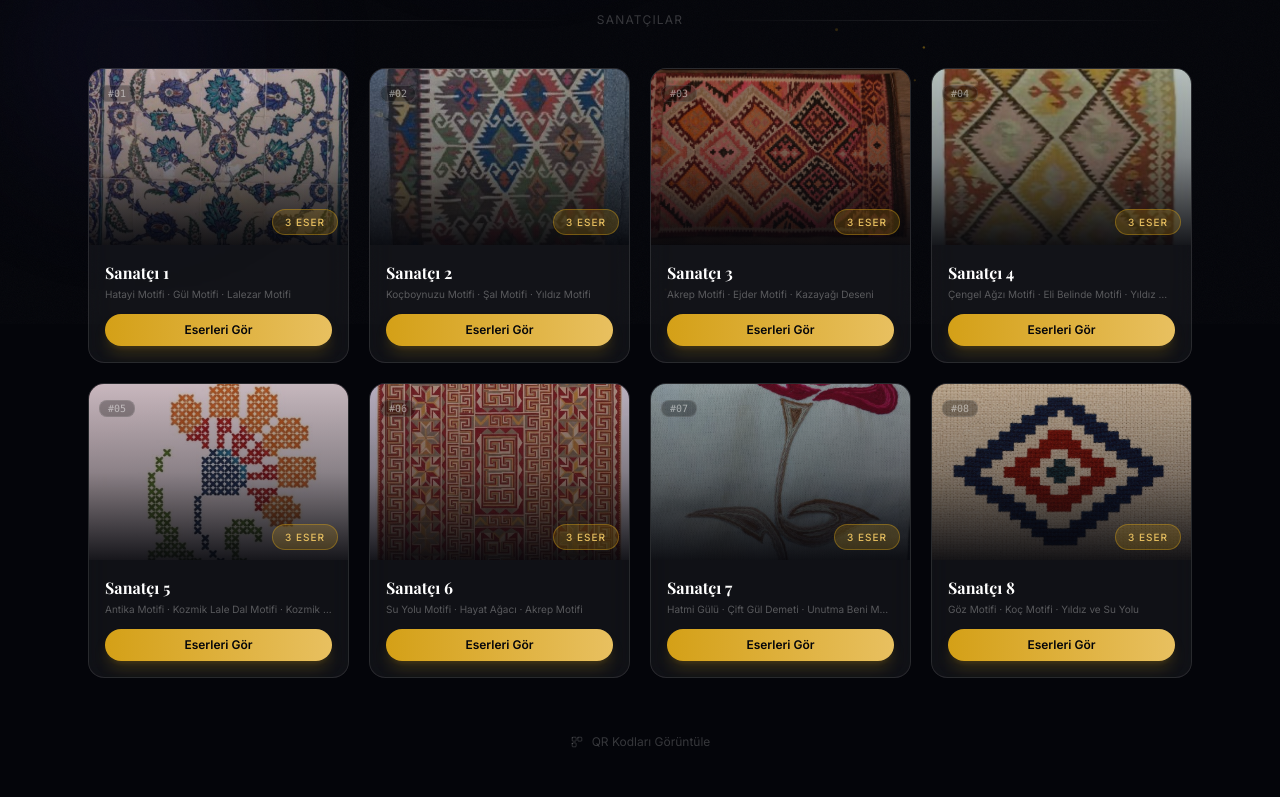
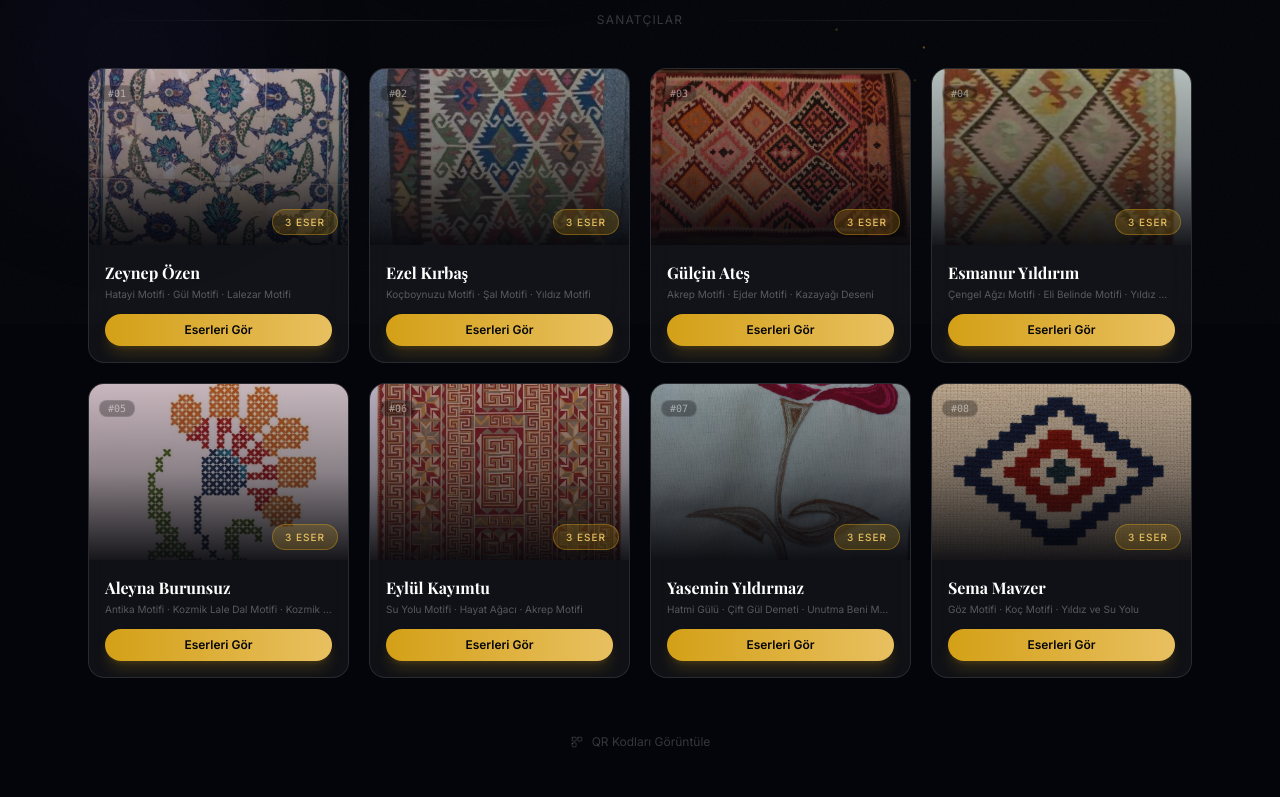
Before and after one commit to ilginyrkci/Sergi, a React (Vite) app: page / in a window 1280 px wide. Shown: the part 476-1273 px from the top of the page. Built offline with nearby package versions, Linux system fonts and the light colour scheme; a web font is replaced by a local one.

Commit message:
feat: add designer and region names to UI from word doc

```diff
--- a/src/data/students.js
+++ b/src/data/students.js
@@ -31,6 +31,8 @@ import yildizsuyolu from '../assets/Yildiz-Su-Yolu.jpeg';
 
 const student1 = {
   id: 1,
+  designer: 'Zeynep Özen',
+  region: 'Marmara Bölgesi',
   works: [
     {
       id: 1,
@@ -85,6 +87,8 @@ const student1 = {
 
 const student2 = {
   id: 2,
+  designer: 'Ezel Kırbaş',
+  region: 'Güneydoğu Anadolu Bölgesi',
   works: [
     {
       id: 1,
@@ -136,6 +140,8 @@ const student2 = {
 
 const student3 = {
   id: 3,
+  designer: 'Gülçin Ateş',
+  region: 'Karadeniz Bölgesi',
   works: [
     {
       id: 1,
@@ -188,6 +194,8 @@ const student3 = {
 
 const student4 = {
   id: 4,
+  designer: 'Esmanur Yıldırım',
+  region: 'Ege Bölgesi',
   works: [
     {
       id: 1,
@@ -238,6 +246,8 @@ const student4 = {
 };
 const student5 = {
   id: 5,
+  designer: 'Aleyna Burunsuz',
+  region: 'Marmara Bölgesi',
   works: [
     {
       id: 1,
@@ -290,6 +300,8 @@ const student5 = {
 
 const student6 = {
   id: 6,
+  designer: 'Eylül Kayımtu',
+  region: 'Akdeniz Bölgesi',
   works: [
     {
       id: 1,
@@ -341,6 +353,8 @@ const student6 = {
 
 const student7 = {
   id: 7,
+  designer: 'Yasemin Yıldırmaz',
+  region: 'Marmara Bölgesi',
   works: [
     {
       id: 1,
@@ -392,6 +406,8 @@ const student7 = {
 
 const student8 = {
   id: 8,
+  designer: 'Sema Mavzer',
+  region: 'Karadeniz Bölgesi',
   works: [
     {
       id: 1,
--- a/src/pages/HomePage.jsx
+++ b/src/pages/HomePage.jsx
@@ -132,7 +132,7 @@ function StudentCard({ student, index }) {
         {previewWork?.image ? (
           <img
             src={previewWork.image}
-            alt={`Sanatçı ${student.id} önizleme`}
+            alt={`${student.designer || `Sanatçı ${student.id}`} önizleme`}
             className="w-full h-full object-cover transition-transform duration-700 group-hover:scale-110 opacity-70"
           />
         ) : (
@@ -158,7 +158,7 @@ function StudentCard({ student, index }) {
       <div className="p-4 flex flex-col gap-3">
         <div>
           <h2 className="font-display text-base font-bold text-white group-hover:text-gold-300 transition-colors">
-            Sanatçı {student.id}
+            {student.designer || `Sanatçı ${student.id}`}
           </h2>
           <p className="text-white/30 text-[10px] mt-0.5 truncate">
             {student.works.map((w) => w.title).join(' · ')}
--- a/src/pages/QRPrintPage.jsx
+++ b/src/pages/QRPrintPage.jsx
@@ -125,7 +125,7 @@ export default function QRPrintPage() {
             <div key={`print-${student.id}-${work.id}`} className="qr-card">
               <QRCodeSVG value={url} size={100} bgColor="#ffffff" fgColor="#000000" />
               <p className="qr-card-label" style={{ textAlign: 'center', marginBottom: 2 }}>
-                Sanatçı #{String(student.id).padStart(2, '0')}
+                {student.designer || `Sanatçı #${String(student.id).padStart(2, '0')}`}
               </p>
               <p className="qr-card-title" style={{ textAlign: 'center', marginBottom: 4 }}>
                 {work.title}
--- a/src/pages/StudentPage.jsx
+++ b/src/pages/StudentPage.jsx
@@ -35,16 +35,22 @@ export default function StudentPage() {
         <div className={`flex items-center gap-2 mb-10 text-sm transition-all duration-500 ${mounted ? 'opacity-100' : 'opacity-0'}`}>
           <Link to="/" className="text-white/30 hover:text-white/60 transition-colors">Sergi</Link>
           <span className="text-white/20">/</span>
-          <span className="text-white/60">Sanatçı {student.id}</span>
+          <span className="text-white/60">{student.designer || `Sanatçı ${student.id}`}</span>
         </div>
 
         {/* Header */}
         <header className={`mb-12 transition-all duration-700 ${mounted ? 'opacity-100 translate-y-0' : 'opacity-0 translate-y-6'}`}>
           <div className="flex items-end justify-between gap-4 flex-wrap">
             <div>
-              <span className="exhibit-badge mb-3 inline-flex">Sanatçı #{String(student.id).padStart(2, '0')}</span>
+              <span className="exhibit-badge mb-3 inline-flex">
+                {student.region ? `${student.region} İlhamlı` : `Sanatçı #${String(student.id).padStart(2, '0')}`}
+              </span>
               <h1 className="font-display text-3xl sm:text-4xl lg:text-5xl font-bold text-white">
-                Sanatçı <span className="gold-gradient-text">{student.id}</span>
+                {student.designer ? (
+                  <span className="gold-gradient-text">{student.designer}</span>
+                ) : (
+                  <>Sanatçı <span className="gold-gradient-text">{student.id}</span></>
+                )}
               </h1>
               <p className="text-white/40 mt-2 text-sm">{student.works.length} özgün eser · 2026</p>
             </div>
--- a/src/pages/WorkPage.jsx
+++ b/src/pages/WorkPage.jsx
@@ -45,7 +45,7 @@ export default function WorkDetailPage() {
               <Link to="/" className="text-white/30 hover:text-white/60 transition-colors">Sergi</Link>
               <span className="text-white/20">/</span>
               <Link to={`/student/${student.id}`} className="text-white/30 hover:text-white/60 transition-colors">
-                Sanatçı {student.id}
+                {student.designer || `Sanatçı ${student.id}`}
               </Link>
               <span className="text-white/20">/</span>
               <span className="text-white/50 truncate max-w-[120px]">{work.title}</span>
@@ -62,7 +62,7 @@ export default function WorkDetailPage() {
               {work.image ? (
                 <img
                   src={work.image}
-                  alt={`${work.title} — Sanatçı ${student.id}`}
+                  alt={`${work.title} — ${student.designer || `Sanatçı ${student.id}`}`}
                   className={`w-full object-cover transition-all duration-700 max-h-[60vh] sm:max-h-[70vh]
                     ${imageLoaded ? 'opacity-100' : 'opacity-0'}`}
                   onLoad={() => setImageLoaded(true)}
@@ -106,7 +106,7 @@ export default function WorkDetailPage() {
                 <h1 className="font-display text-3xl sm:text-4xl lg:text-5xl font-bold text-white leading-tight mb-2">
                   {work.title}
                 </h1>
-                <span className="exhibit-badge">Sanatçı #{String(student.id).padStart(2, '0')}</span>
+                <span className="exhibit-badge">{student.designer || `Sanatçı #${String(student.id).padStart(2, '0')}`}</span>
               </div>
 
               <div className="glass-card p-6">
@@ -129,7 +129,8 @@ export default function WorkDetailPage() {
                   { label: 'Teknik', value: work.medium || '—' },
                   work.dimensions ? { label: 'Boyut', value: work.dimensions } : null,
                   { label: 'Yıl', value: String(work.year || 2026) },
-                  { label: 'Sanatçı', value: `#${String(student.id).padStart(2, '0')}` },
+                  { label: 'Tasarımcı', value: student.designer || `Sanatçı #${String(student.id).padStart(2, '0')}` },
+                  student.region ? { label: 'İlham Alınan Yöre', value: student.region } : null,
                 ].filter(Boolean).map((item) => (
                   <div key={item.label}>
                     <span className="text-white/30 text-xs uppercase tracking-wider block mb-0.5">{item.label}</span>
```
Also changed, not shown: 1 other file (tests, documents, lock files or other folders).
